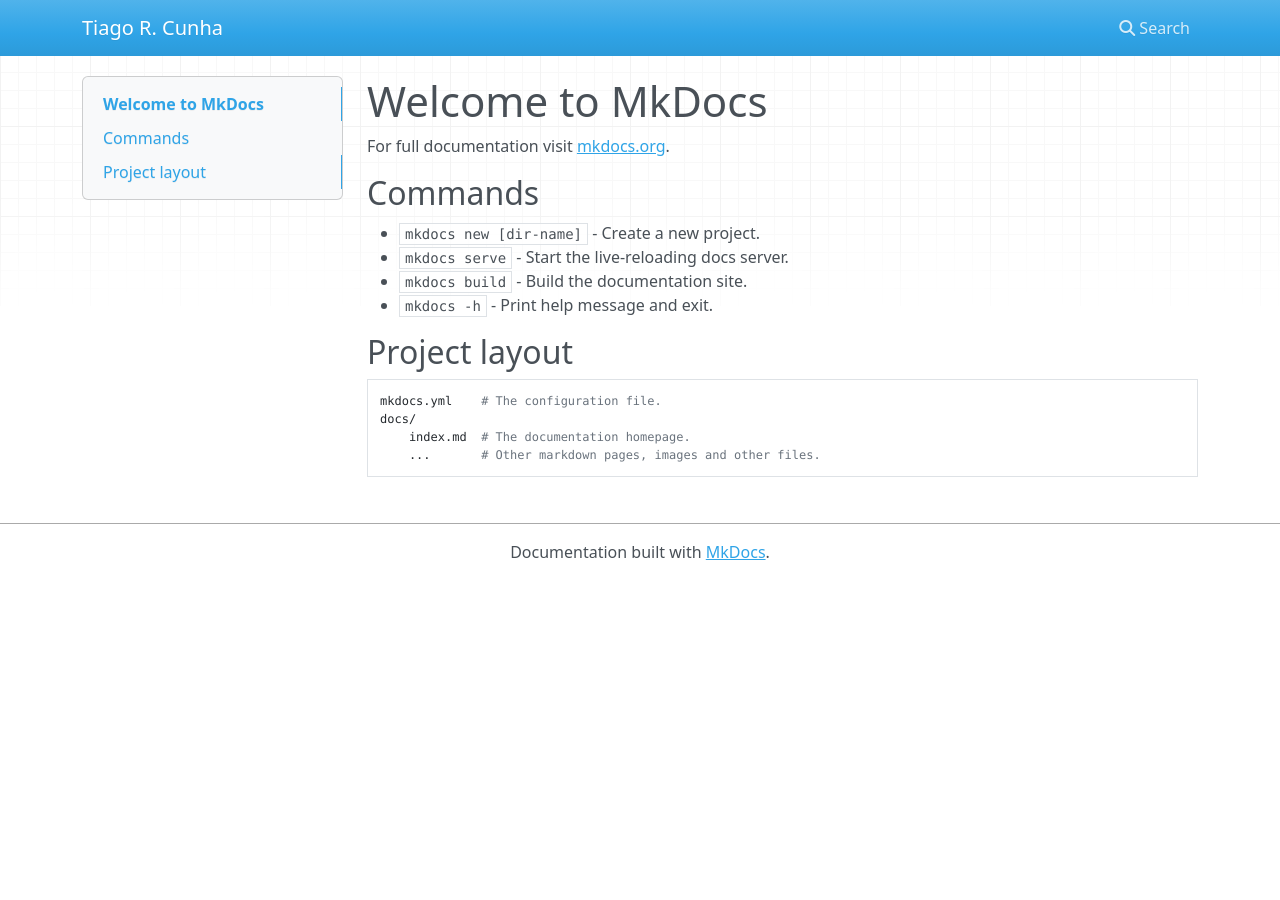
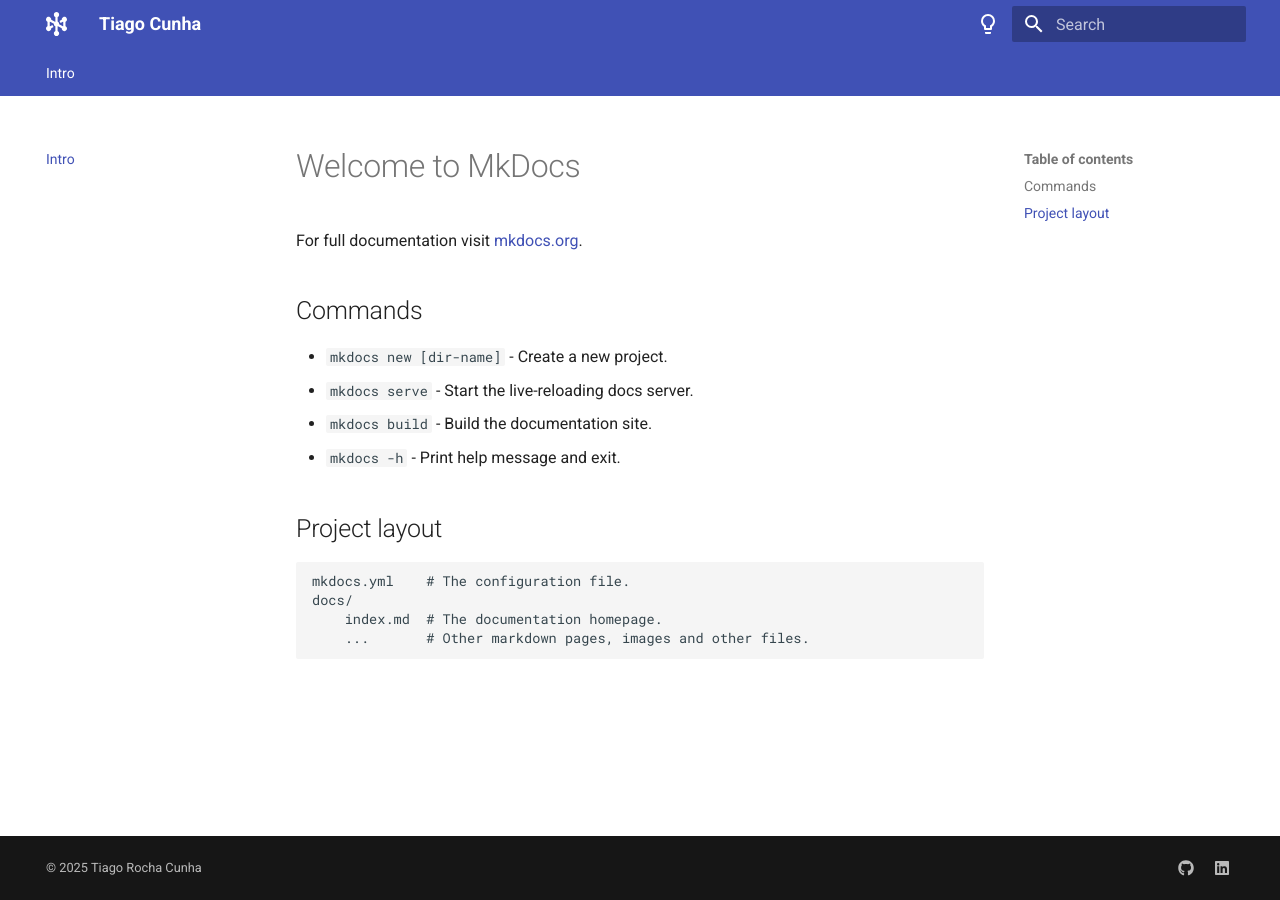
Before and after one commit to cstiago/cstiago.github.io, an MkDocs documentation site: the page built from docs/index.md, in a window 1280 px wide. Built offline with MkDocs 1.6.1 and Material for MkDocs 9.7.7, drawn with Linux system fonts in a browser that asks for light colours; nearby versions of some CDN libraries.

Commit message:
chore(mkdocs): setup data, theme, navigation and footer

```diff
--- a/mkdocs.yml
+++ b/mkdocs.yml
@@ -1 +1,65 @@
-site_name: Tiago R. Cunha
+site_name: Tiago Cunha
+site_author: Tiago Rocha Cunha
+site_description: Personal website.
+site_url: https://cstiago.github.io/
+
+docs_dir: docs/
+
+nav:
+  - Intro: index.md
+
+theme:
+  name: material
+  language: en
+  icon:
+    logo: fontawesome/solid/hexagon-nodes
+
+  palette:
+    - media: "(prefers-color-scheme: light)"
+      scheme: default
+      toggle:
+        icon: material/lightbulb-outline
+        name: Switch to dark mode
+
+    - media: "(prefers-color-scheme: dark)"
+      scheme: slate
+      toggle:
+        icon: material/lightbulb
+        name: Switch to light mode
+
+  features:
+    - navigation.instant
+    - navigation.instant.prefetch
+    - navigation.instant.progress
+    - navigation.instant.preview
+    - navigation.tracking
+    - navigation.tabs
+    # - navigation.tabs.sticky
+    # - navigation.sections
+    # - navigation.expand
+    # - navigation.path
+    # - navigation.prune
+    - navigation.indexes
+    - navigation.top
+    - navigation.footer
+    # - toc.follow
+    # - toc.integrate
+    - search.suggest
+    # - search.highlight
+    - search.share
+    # - header.autohide
+    # - announce.dismiss
+
+extra:
+  generator: false
+  social:
+    - name: cstiago on GitHub
+      icon: fontawesome/brands/github
+      link: https://github.com/cstiago
+
+    - name: Tiago Cunha on LinkedIn
+      icon: fontawesome/brands/linkedin
+      link: https://linkedin.com/in/cstiago
+
+copyright: |
+  &copy; 2025 Tiago Rocha Cunha
```
